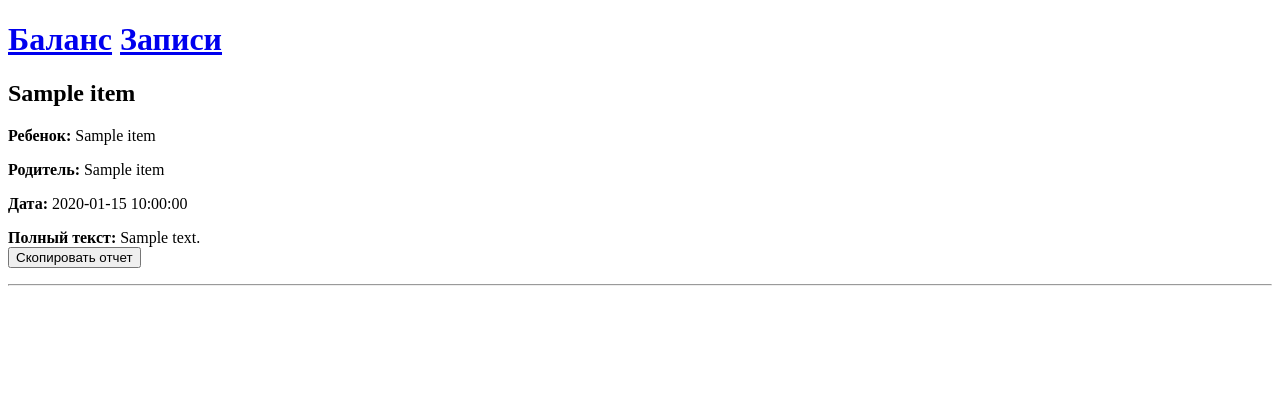
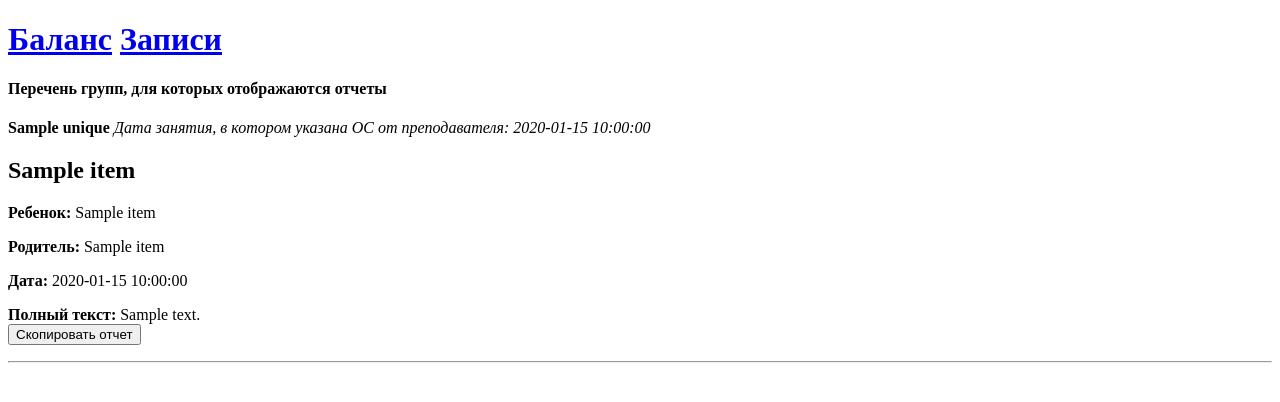
Before and after one commit to stylebyhedgehog/temporaryautomatizationsupra, a Flask app: template templates/reports.html in a window 1280 px wide. Shown: the top 402 px of the page. Run offline with Flask 3, Linux system fonts and the light colour scheme; the template is opened without the code that fills it: most values are stand-ins (such as "Sample title", 1, 10 or a date in 2020).

Commit message:
report searching period changed

```diff
--- a/app.py
+++ b/app.py
@@ -22,7 +22,20 @@ app = Flask(__name__)
 @app.route('/get_reports', methods=['GET'])
 def view_reports():
     data = get_reports_for_last_week()
-    return render_template('reports.html', data=data)
+    unique_list = unique(data)
+    return render_template('reports.html', data=data, unique_list=unique_list)
+
+def unique(input_list):
+    unique_groups = set()
+    result_list = []
+    for item in input_list:
+        # Проверяем, был ли уже добавлен "group_name" в множество
+        if item["group_name"] not in unique_groups:
+            # Добавляем "group_name" в множество
+            unique_groups.add(item["group_name"])
+            # Добавляем соответствующий элемент в результирующий список
+            result_list.append({"group_name": item["group_name"], "date": item["date"]})
+    return result_list
 
 @app.route('/get_balance', methods=['GET'])
 def view_balance():
--- a/services/balance.py
+++ b/services/balance.py
@@ -1,11 +1,11 @@
 from external_apis.alfa_requests.fetchers import FetchGroup, FetchCustomer, FetchLesson
-from utils.date_utils import curr_date, date_seven_days_ago
+from utils.date_utils import curr_date, date_15_days_ago
 
 
 def get_balance_info_for_last_week():
     current_date = curr_date()
     balance_info = []
-    week_ago_date = date_seven_days_ago()
+    week_ago_date = date_15_days_ago()
     lessons = FetchLesson.by_dates(week_ago_date, current_date)
     unique_child_ids = set()
     if lessons:
--- a/services/recordings.py
+++ b/services/recordings.py
@@ -1,13 +1,13 @@
 from external_apis.alfa_requests.fetchers import FetchLesson, FetchCustomer, FetchGroup, FetchRoom
 from external_apis.zoom.fetchers import FetchRecordings
-from utils.date_utils import curr_date, date_seven_days_ago, moscow_to_utc
+from utils.date_utils import curr_date, date_15_days_ago, moscow_to_utc
 from utils.string_utils import extract_value_in_brackets
 
 
 def get_recordings_for_last_week():
     result = []
     current_date = curr_date()
-    week_ago_date = date_seven_days_ago()
+    week_ago_date = date_15_days_ago()
     lessons = FetchLesson.by_dates(week_ago_date, current_date)
     if lessons:
         for lesson in lessons:
--- a/services/reports.py
+++ b/services/reports.py
@@ -1,11 +1,11 @@
 from external_apis.alfa_requests.fetchers import FetchLesson, FetchGroup, FetchCustomer, FetchSubject
-from utils.date_utils import get_month_name, remove_day, next_month, curr_date, date_seven_days_ago
+from utils.date_utils import get_month_name, remove_day, next_month, curr_date, date_15_days_ago
 
 
 def get_reports_for_last_week():
     current_date = curr_date()
     reports = []
-    week_ago_date = date_seven_days_ago()
+    week_ago_date = date_15_days_ago()
     lessons = FetchLesson.by_dates(week_ago_date, current_date)
     if lessons:
         for lesson in lessons:
--- a/templates/reports.html
+++ b/templates/reports.html
@@ -11,6 +11,12 @@
         <a href="{{ url_for('view_balance') }}">Баланс</a>
         <a href="{{ url_for('view_recordings') }}">Записи</a>
     </h1>
+    <h4>Перечень групп, для которых отображаются отчеты</h4>
+    {% for un in unique_list %}
+        <div>
+            <b>{{un['group_name']}}</b> <i>Дата занятия, в котором указана ОС от преподавателя: {{un['date']}}</i>
+        </div>
+    {% endfor %}
     {% for item in data %}
         <h2>{{ item['group_name'] }}</h2>
         <p><strong>Ребенок:</strong> {{ item['child_name'] }}</p>
--- a/utils/date_utils.py
+++ b/utils/date_utils.py
@@ -47,9 +47,9 @@ def curr_date():
     return formatted_date
 
 
-def date_seven_days_ago():
+def date_15_days_ago():
     current_date = datetime.now()
-    seven_days_ago = current_date - timedelta(days=7)
+    seven_days_ago = current_date - timedelta(days=15)
     formatted_date = seven_days_ago.strftime('%Y-%m-%d')
     return formatted_date
 
```
